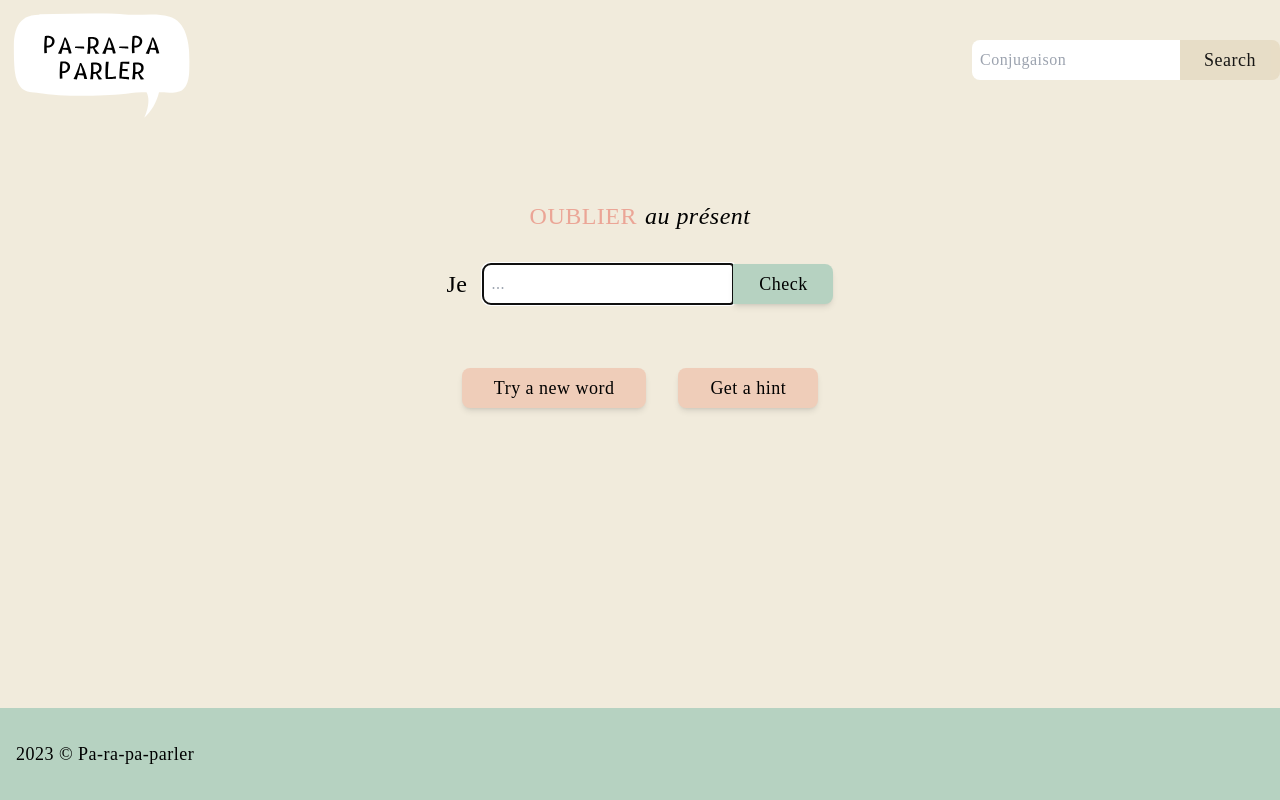
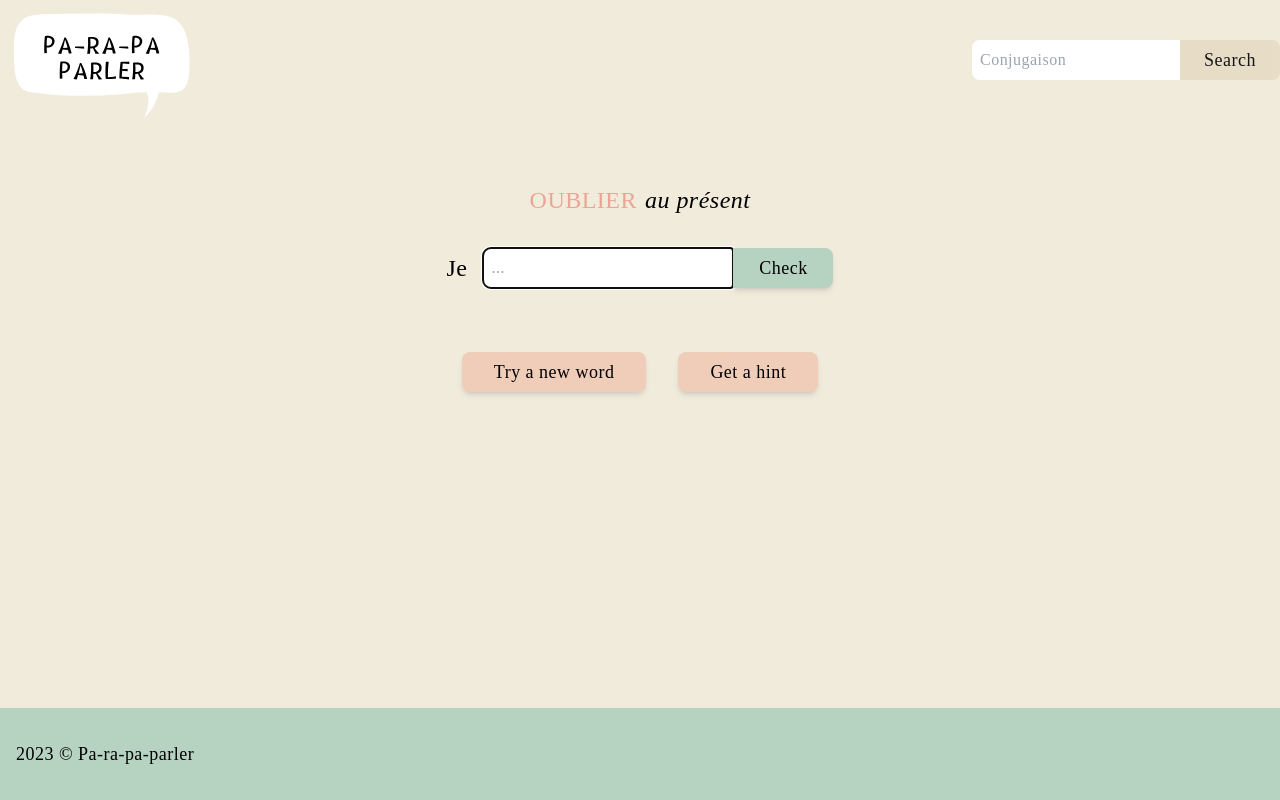
Before and after one commit to dspodina/Conjugaison-Francais, a Next.js app: page / in a window 1280 px wide. Built offline with nearby package versions, Linux system fonts and the light colour scheme.

Commit message:
structure upd

```diff
--- a/src/app/page.js
+++ b/src/app/page.js
@@ -180,7 +180,7 @@
   };
 
   return (
-    <div className="flex flex-col h-3/6 justify-center items-center mt-4 md:mt-16">
+    <div className="flex flex-col h-3/6 justify-center items-center mt-12">
       <h3 className="m-4">
         <span className="text-smokyPink uppercase text-2xl mr-2">{verb}</span>
         <span className="text-2xl italic">{tenses}</span>
```
